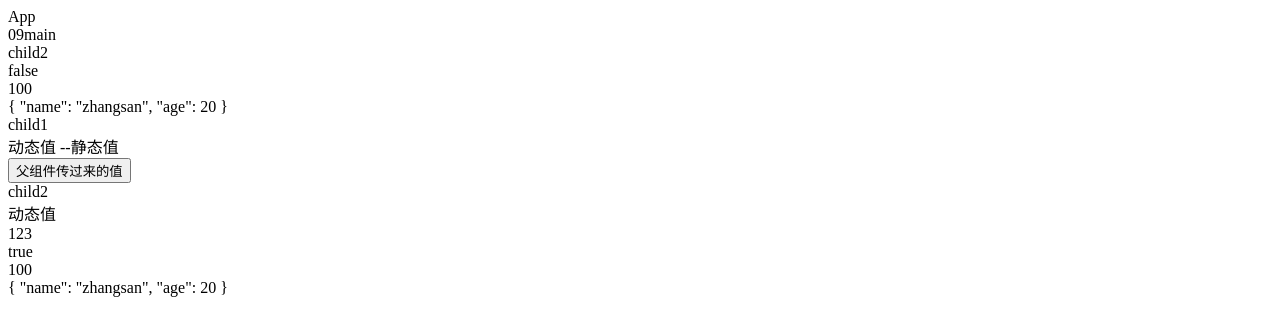
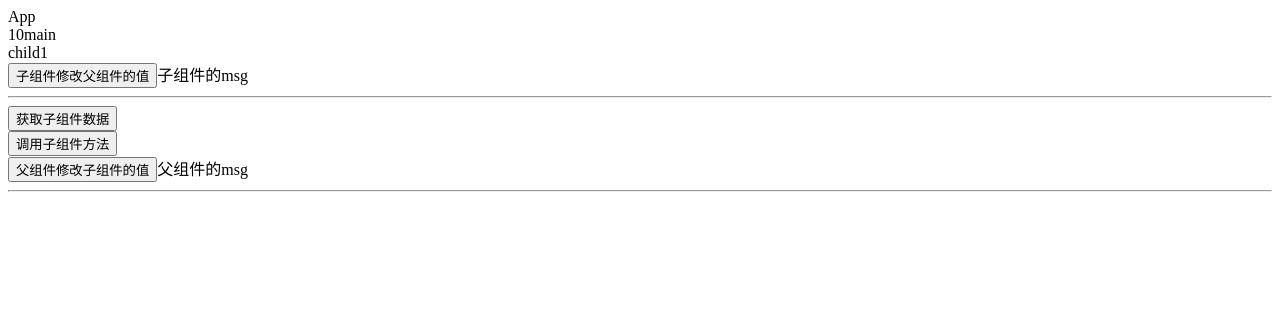
Before and after one commit to 575666596/vue01, a Vue app: page / in a window 1280 px wide. Shown: the top 336 px of the page. Built offline with nearby package versions, Linux system fonts and the light colour scheme.

Commit message:
第十讲结束

```diff
--- a/src/App.vue
+++ b/src/App.vue
@@ -4,7 +4,7 @@
 </template>
 
 <script>
-import Main from "./components/09main";
+import Main from "./components/10main";
 export default {
   data() {
     return {
--- /dev/null
+++ b/src/components/10child1.vue
@@ -0,0 +1,35 @@
+<template>
+  <div>
+    {{ val }}
+  </div>
+  <div>
+    <button @click="change()">子组件修改父组件的值</button><span>{{ msg }}</span>
+  </div>
+  <hr />
+</template>
+<script>
+export default {
+  data() {
+    return {
+      val: "child1",
+      msg: "子组件的msg",
+    };
+  },
+  methods: {
+    run() {
+      alert("子组件的run方法");
+    },
+    change() {
+      this.$parent.msg = "子组件修改父组件的值";
+    },
+  },
+  mounted() {
+    //   主动获取父组件的数据
+    console.log(this.$parent.msg);
+    // 主动调用父组件的run方法
+    this.$parent.run();
+  },
+};
+</script>
+
+<style lang="scss" scoped></style>
--- /dev/null
+++ b/src/components/10main.vue
@@ -0,0 +1,47 @@
+<template>
+  <div>{{ val }}</div>
+  <v-child ref="children"></v-child>
+  <div><button @click="getMsg()">获取子组件数据</button></div>
+  <div><button @click="getFn()">调用子组件方法</button></div>
+  <div>
+    <button @click="change()">父组件修改子组件的值</button><span>{{ msg }}</span>
+  </div>
+
+  <hr />
+</template>
+
+<script>
+// 1.引入组件，引入的名称应该是自定义的，驼峰式
+import myChild1 from "./10child1";
+
+export default {
+  data() {
+    return {
+      val: "10main",
+      msg: "父组件的msg",
+    };
+  },
+  components: {
+    "v-child": myChild1,
+  },
+  methods: {
+    getMsg() {
+      // 获取子组件数据
+      alert(this.$refs.children.msg);
+    },
+
+    getFn() {
+      // 调用子组件方法
+      this.$refs.children.run();
+    },
+    run() {
+      console.log("父组件的run方法");
+    },
+    change() {
+      this.$refs.children.msg = "父组件修改子组件的值";
+    },
+  },
+};
+</script>
+
+<style lang="scss" scoped></style>
```
